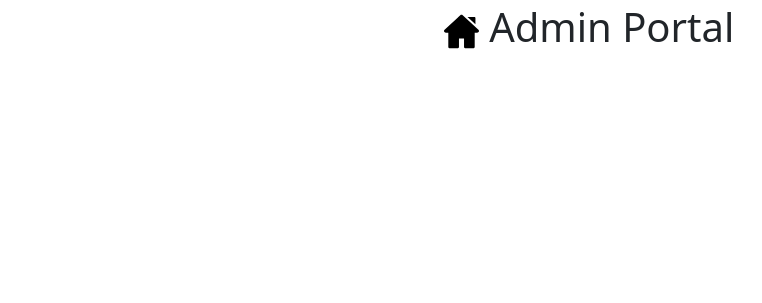
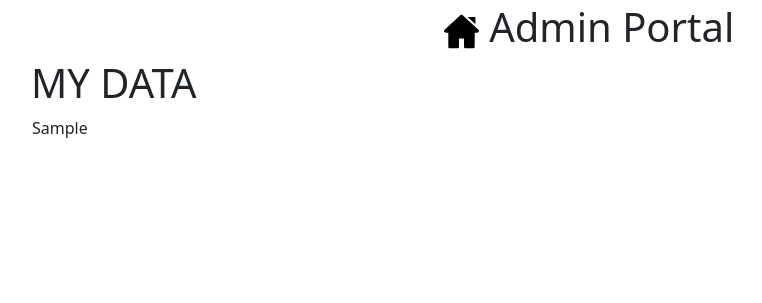
Before and after one commit to s3778722/CloudComputingA3-MySocialApp, a Flask app: template templates/portal.html in a window 1280 px wide. Shown: the part 53-356 px from the top of the page, without its empty margins (51-813 px from the left). Run offline with Flask 2, Linux system fonts and the light colour scheme; the template is opened without the code that fills it: most values are stand-ins (such as "Sample title", 1, 10 or a date in 2020).

Commit message:
query posting

```diff
--- a/portal.py
+++ b/portal.py
@@ -27,8 +27,7 @@ def portal():
     responseJson = response.json()
     print(responseJson)
 
-
-    return render_template('portal.html')
+    return render_template('portal.html', json=responseJson)
 
 @app.route('/',methods=['GET','POST'])
 def index():
@@ -59,4 +58,4 @@ def logout():
    return redirect(url_for('index'))
 
 if __name__ == '__main__':
-  app.run(host='0.0.0.0', port=80, debug=True)
+  app.run(host='127.0.0.1', port=8080, debug=True)
--- a/templates/portal.html
+++ b/templates/portal.html
@@ -9,4 +9,17 @@
         <img src="/static/img/home.svg" alt="" width="35px" height="35px">
         Admin Portal
     </h1>
+    {% if json %}
+        <h1>MY DATA</h1>
+        <table>
+        {% for row in json['ResultSet']['Rows'] %}
+            <tr>
+                {% for data in row['Data'] %}
+                <td>{{data['VarCharValue']}}</td>
+                {% endfor %}
+            </tr>
+        {% endfor %}
+        </table>
+    {% endif %}
+
 {% endblock body %}
```
